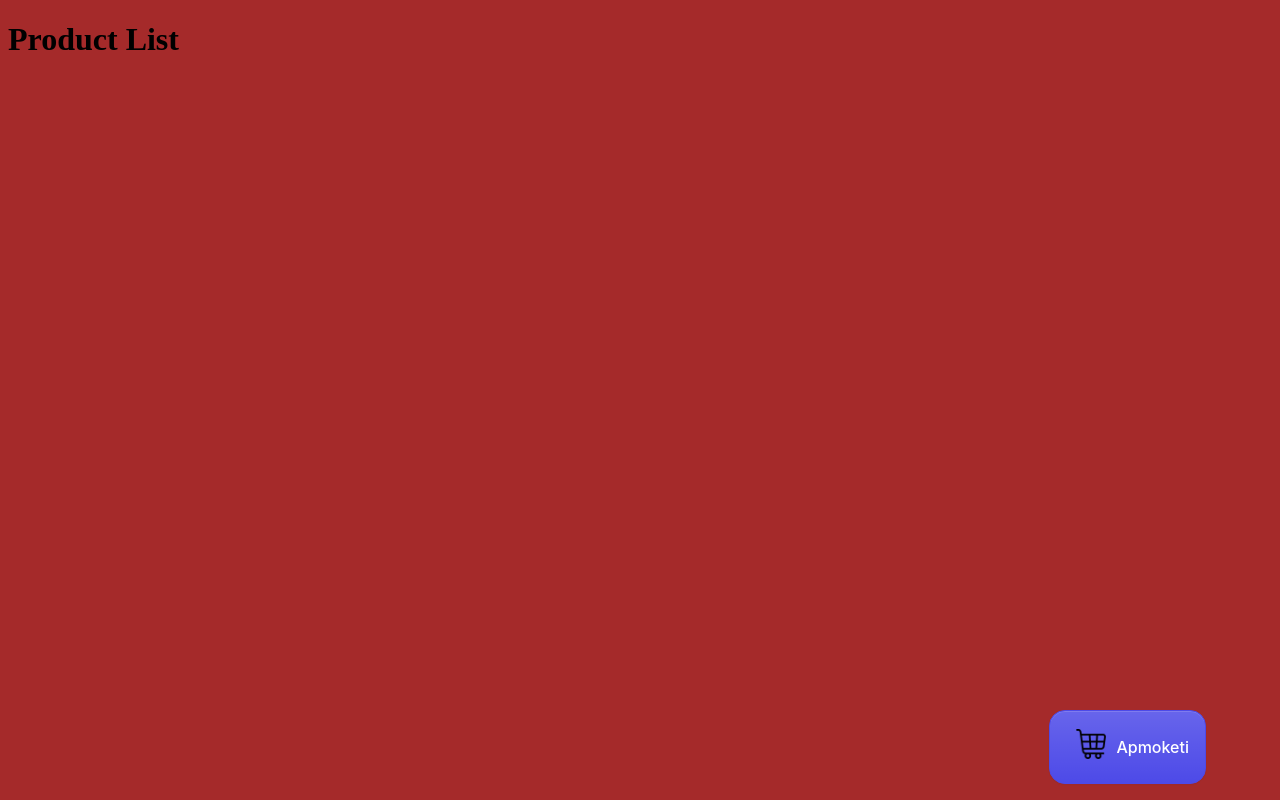
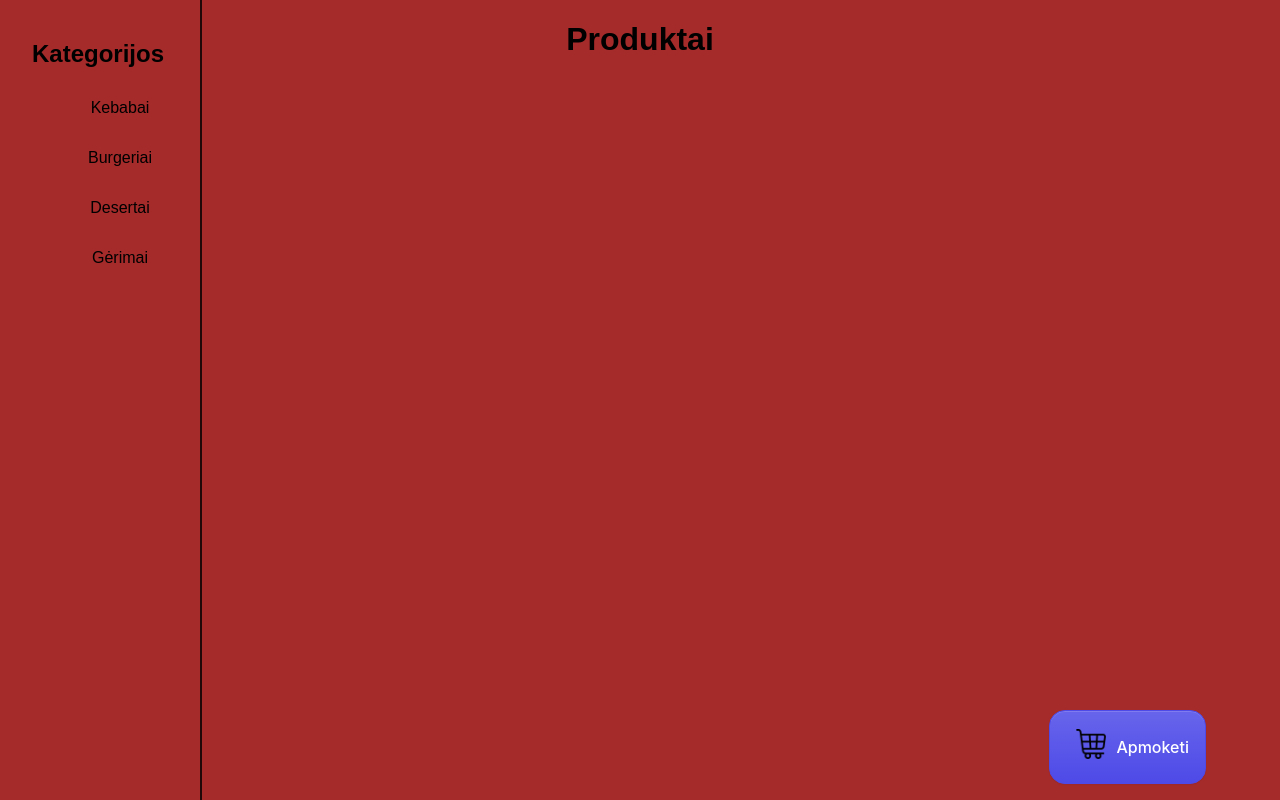
Before and after one commit to chiurly/self-service-restaurant, a website: page public/html/index.html in a window 1280 px wide. Drawn offline with Linux system fonts and the light colour scheme; files that its build step writes are made by us from their sources; no server answers; files whose address does not match are found by name.

Commit message:
Added a side menu

```diff
--- a/public/css/main.css
+++ b/public/css/main.css
@@ -1,5 +1,7 @@
 h1 {
     font-size: 200%;
+    text-align: center;
+    font-family: sans-serif;
 }
 
 body {
@@ -14,35 +16,42 @@ body {
     padding: 10px;
     column-gap: 50px;
     row-gap: 50px;
+    padding: 10px;
+    margin: 10px;
+    position: absolute;
 }
 
 .product {
-    display: flex;
+    display: block;
     align-items: center;
     justify-content: center;
     border: 2px solid rgba(0, 0, 0, 0.8);
     padding: 20px;
     font-size: 30px;
     text-align: center;
+    margin-left: 50px;
+    position: relative;
+    left: 200px;
+}
+
+
+.product-selected{
+    display: block;
+    align-items: center;
+    justify-content: center;
+    border: 2px solid rgba(0, 0, 0, 0.8);
+    padding: 20px;
+    font-size: 30px;
+    text-align: center;
+    margin-left: 50px;
+    position: relative;
+    left: 200px;
+    background-color: #191919;
 }
 
 .product:hover {
     background-color: #e0fafa;
 }
-
-/* .checkout:hover {
-    background-color: #e0fafa;
-}
-
-.checkout {
-    border-radius: 25px;
-    border: 2px solid rgba(0, 0, 0, 0.8);
-    width: 200px;
-    padding: 10px;
-    margin: 10px;
-    justify-content: center;
-    display: flex;
-} */
 
 /* CSS */
 .checkout {
@@ -118,7 +127,47 @@ body {
     text-align: right;
     float: right;
     margin-right: 10px;
-    position: fixed; /* Change if want it to scroll */
+    position: fixed;
     bottom: 1rem;
     right: 5%;
 }
+
+.category{
+    position: fixed;
+    top: 0;
+    left: 0;
+    z-index: 1;
+    width: 200px;
+    height: 100%;
+    border-right: 2px solid rgba(0, 0, 0, 0.8);
+    border-bottom: 2px solid rgba(0, 0, 0, 0.8);
+    font-family: sans-serif;
+    padding-top: 20px;
+}
+
+.category h2{
+    padding-left: 2rem;
+    font-family: sans-serif;
+}
+
+.category ul{
+    list-style: none;
+}
+
+.category li{
+    font-size:16px;
+    font-weight:300;
+    text-align:center;
+    position:relative;
+    height:40px;
+    line-height:40px;
+    margin-top:10px;
+    overflow:hidden;
+    width:90%;
+    margin-left:5%;
+    cursor:pointer;
+}
+
+.category li:hover{
+    background-color: #e0fafa;
+}
--- a/public/html/index.html
+++ b/public/html/index.html
@@ -7,7 +7,16 @@
 </head>
 
 <body>
-    <h1>Product List</h1>
+    <h1>Produktai</h1>
+    <div class="category">
+        <h2>Kategorijos</h2>
+        <ul>
+            <li><div class="category-button">Kebabai</div></li>
+            <li><div class="category-button">Burgeriai</div></li>
+            <li><div class="category-button">Desertai</div></li>
+            <li><div class="category-button">Gėrimai</div></li>
+        </ul>
+    </div>
     <div class="product-list"></div>
     <div class="checkout">
         <img src="./img/shopping-cart.png" width="30" height="30">
```
